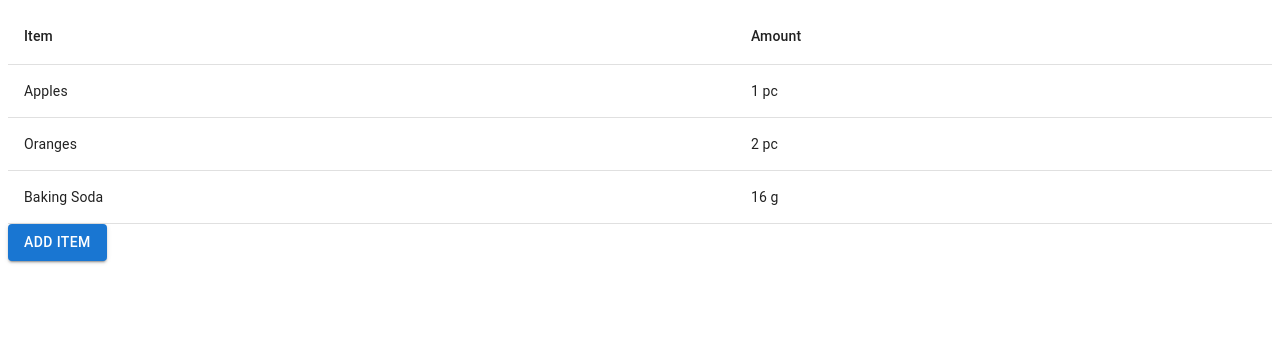
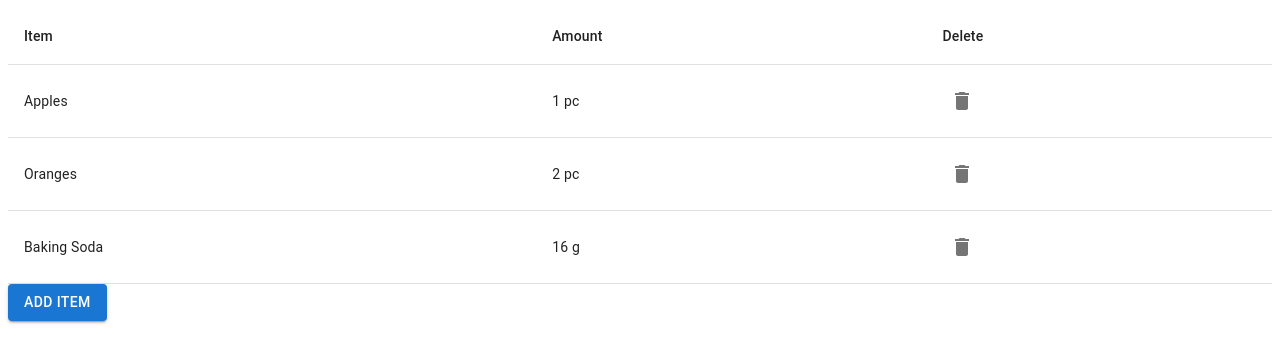
Before and after one commit to frenchytheasian/inventory-webapp, a React (Create React App) app: page / in a window 1280 px wide. Shown: the top 362 px of the page. Built offline with nearby package versions, Linux system fonts and the light colour scheme.

Commit message:
Added delete icons (no functionality)

```diff
--- a/package.json
+++ b/package.json
@@ -5,6 +5,7 @@
   "dependencies": {
     "@emotion/react": "^11.9.3",
     "@emotion/styled": "^11.9.3",
+    "@mui/icons-material": "^5.8.4",
     "@mui/material": "^5.8.6",
     "@testing-library/jest-dom": "^5.16.4",
     "@testing-library/react": "^13.3.0",
--- a/src/components/ItemTable.jsx
+++ b/src/components/ItemTable.jsx
@@ -1,11 +1,15 @@
 import React, { useState } from "react";
 import Table from "@mui/material/Table";
-import TableBody from "@mui/material/TableBody";
-import TableCell from "@mui/material/TableCell";
-import TableContainer from "@mui/material/TableContainer";
-import TableHead from "@mui/material/TableHead";
-import TableRow from "@mui/material/TableRow";
+import {
+  TableBody,
+  TableCell,
+  TableContainer,
+  TableHead,
+  TableRow,
+  IconButton,
+} from "@mui/material";
 import Button from "@mui/material/Button";
+import DeleteIcon from "@mui/icons-material/Delete";
 import AddItemDialog from "./AddItemDialog";
 import data from "../fakedata";
 
@@ -25,6 +29,7 @@
             <TableRow>
               <TableCell>Item</TableCell>
               <TableCell>Amount</TableCell>
+              <TableCell>Delete</TableCell>
             </TableRow>
           </TableHead>
           <TableBody>
@@ -34,6 +39,11 @@
                   <TableCell>{item.name}</TableCell>
                   <TableCell>
                     {item.amount.quantity} {item.amount.unit}
+                  </TableCell>
+                  <TableCell>
+                    <IconButton>
+                      <DeleteIcon />
+                    </IconButton>
                   </TableCell>
                 </TableRow>
               );
```
Also changed, not shown: 1 other file (tests, documents, lock files or other folders).
